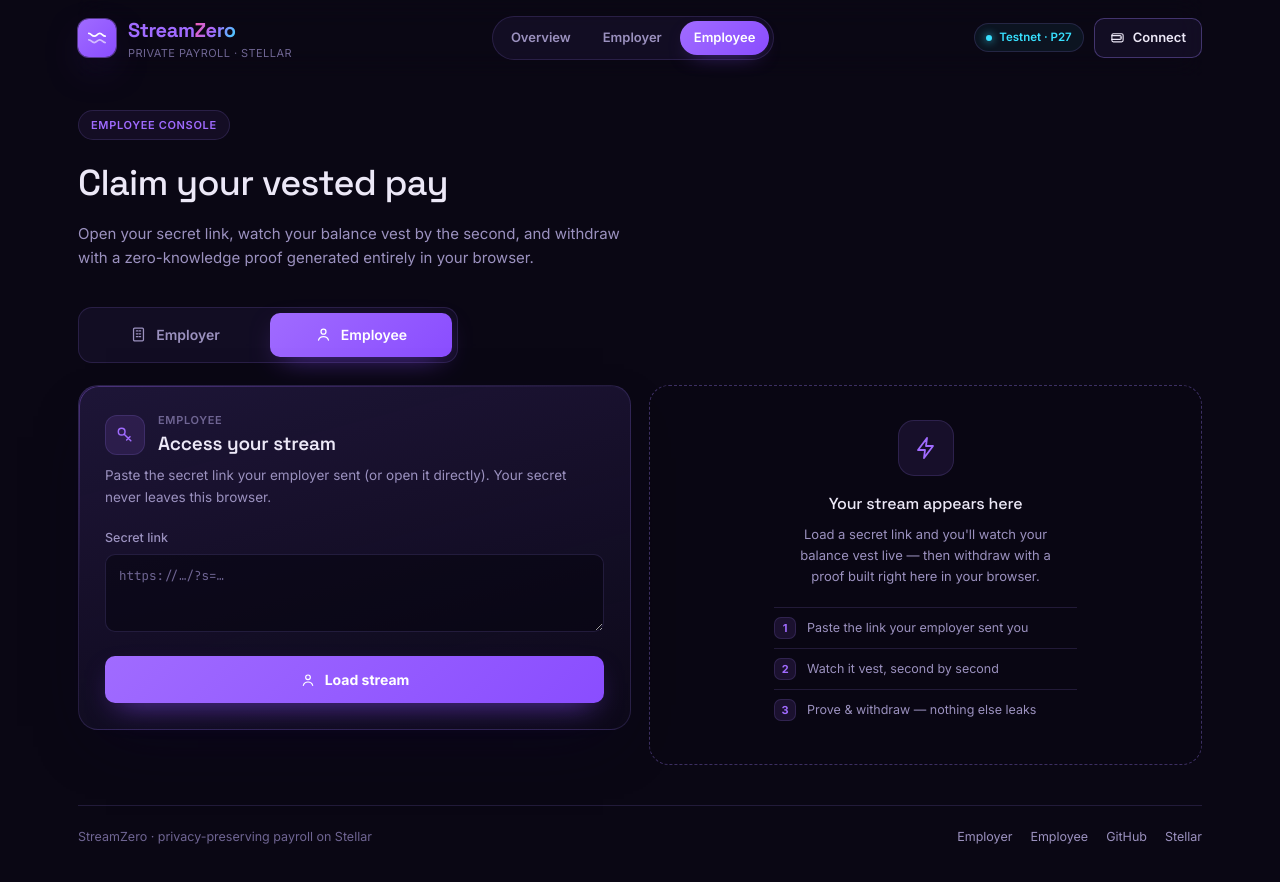
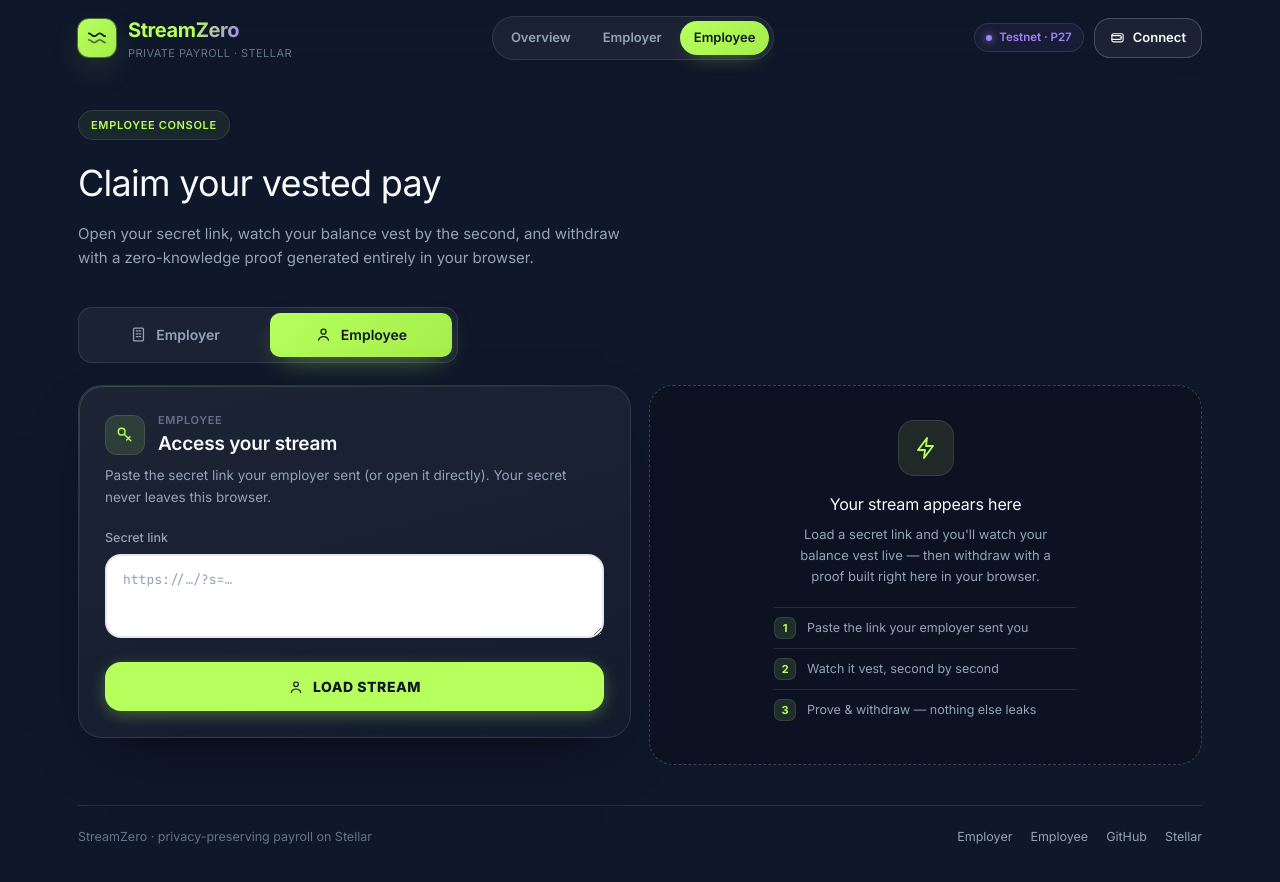
Before and after one commit to ayoubbuoya/stream-zero, a Next.js app in the folder frontend/: page /employee in a window 1280 px wide. Shown: the top 882 px of the page. Built offline with nearby package versions, Linux system fonts and the light colour scheme; what @stellar/stellar-sdk would draw is missing.

Commit message:
feat: update design system to "Neon Vault"; enhance color palette and component styles for a futuristic look

```diff
--- a/frontend/src/app/globals.css
+++ b/frontend/src/app/globals.css
@@ -1,62 +1,74 @@
 @import "tailwindcss";
 
 /* ============================================================
-   StreamZero — "Stellar Violet" design system
-   Vibrant fintech: indigo/violet base, magenta→cyan aurora,
-   glassy surfaces, restrained motion.
+   StreamZero — "Neon Vault" design system
+   Dark, premium, futuristic: deep-navy base, neon-green primary
+   accent, soft-purple secondary, glassy white/5 surfaces, light
+   inputs for contrast, restrained glow + motion.
 
    Structure:
      :root            raw design tokens (one source of truth)
      @theme inline    surfaces tokens to Tailwind utilities
-     @layer base      element defaults (body, inputs, links)
-     @layer components  a few reusable primitives (.btn, .surface…)
+     @layer base      element defaults (body, inputs, links, scrollbar)
+     @layer components  reusable primitives (.btn, .surface…)
      keyframes + aurora  effects that don't belong in markup
    Everything else is composed from Tailwind utilities in the JSX.
+
+   Legacy aliases (--violet, --cyan, --magenta) are kept so the
+   existing utility classes keep resolving — they now point at the
+   new green/purple palette, so a remap here re-skins the whole app.
    ============================================================ */
 
 :root {
   /* Surfaces */
-  --bg: #0a0714;
-  --bg-2: #0d0a1c;
-  --panel: rgba(26, 19, 48, 0.55);
-  --panel-solid: #161029;
-  --panel-2: rgba(38, 28, 70, 0.55);
-  --border: rgba(160, 130, 255, 0.16);
-  --border-strong: rgba(160, 130, 255, 0.34);
+  --bg: #0f172a;
+  --bg-2: #0b1120;
+  --panel: rgba(255, 255, 255, 0.05);
+  --panel-solid: #111827;
+  --panel-2: rgba(255, 255, 255, 0.07);
+  --border: rgba(255, 255, 255, 0.1);
+  --border-strong: rgba(255, 255, 255, 0.2);
 
   /* Ink */
-  --text: #ece8f7;
-  --muted: #9b91bf;
-  --faint: #6f6593;
+  --text: #f8fafc;
+  --muted: #94a3b8;
+  --faint: #64748b;
 
   /* Brand */
-  --violet: #a06bff;
-  --violet-600: #8a4dff;
-  --magenta: #ff5caa;
-  --cyan: #38e0ff;
-  --accent: var(--violet);
+  --green: #b6ff5c;
+  --green-600: #a5ed4b;
+  --purple: #a183ff;
+  --accent: var(--green);
+
+  /* Legacy aliases → new palette (keeps existing utilities valid) */
+  --violet: var(--green);
+  --violet-600: var(--green-600);
+  --magenta: var(--purple);
+  --cyan: var(--purple);
 
   /* Status */
-  --ok: #45e6a4;
-  --danger: #ff6b88;
-  --warn: #ffce6b;
+  --ok: #b6ff5c;
+  --danger: #ef4444;
+  --danger-text: #fca5a5;
+  --warn: #fbbf24;
 
   /* Gradients */
-  --grad-brand: linear-gradient(120deg, #ff5caa 0%, #a06bff 48%, #38e0ff 100%);
-  --grad-violet: linear-gradient(135deg, #a06bff, #8a4dff);
-  --grad-panel: linear-gradient(165deg, rgba(46, 33, 84, 0.55), rgba(18, 13, 36, 0.35));
+  --grad-brand: linear-gradient(120deg, #b6ff5c 0%, #a183ff 100%);
+  --grad-violet: linear-gradient(135deg, #b6ff5c, #a5ed4b);
+  --grad-panel: linear-gradient(165deg, rgba(255, 255, 255, 0.06), rgba(255, 255, 255, 0.02));
 
   /* Shadow / glow */
-  --shadow: 0 24px 60px -28px rgba(10, 4, 30, 0.9);
-  --glow-violet: 0 0 0 1px rgba(160, 107, 255, 0.5), 0 14px 40px -12px rgba(138, 77, 255, 0.55);
+  --shadow: 0 24px 60px -28px rgba(0, 0, 0, 0.7);
+  --glow-green: 0 0 0 1px rgba(182, 255, 92, 0.35), 0 12px 34px -10px rgba(182, 255, 92, 0.45);
+  --glow-violet: var(--glow-green); /* legacy alias */
 }
 
 /* ------------------------------------------------------------
    Tokens → Tailwind utilities. `inline` reuses the :root vars,
    so there is exactly one source of truth. This unlocks:
-     colors  → bg-violet, text-muted, border-border-strong, …
+     colors  → bg-violet (green), text-cyan (purple), text-ok, …
      panels  → bg-panel, bg-bg, bg-bg-2
-     fonts   → font-display / font-sans / font-mono
+     fonts   → font-display / font-sans / font-mono  (all Inter)
      radii   → rounded-sm / rounded / rounded-lg / rounded-xl
      shadows → shadow-panel / shadow-glow
      motion  → animate-rise / animate-shimmer / animate-ping-slow
@@ -77,22 +89,24 @@
   --color-violet-600: var(--violet-600);
   --color-magenta: var(--magenta);
   --color-cyan: var(--cyan);
+  --color-green: var(--green);
+  --color-purple: var(--purple);
 
   --color-ok: var(--ok);
-  --color-danger: var(--danger);
+  --color-danger: var(--danger-text);
   --color-warn: var(--warn);
 
-  --font-display: var(--font-display), var(--font-sans), sans-serif;
+  --font-display: var(--font-sans), ui-sans-serif, system-ui, sans-serif;
   --font-sans: var(--font-sans), ui-sans-serif, system-ui, sans-serif;
   --font-mono: var(--font-mono), ui-monospace, monospace;
 
-  --radius-sm: var(--r-sm, 10px);
-  --radius: var(--r, 14px);
-  --radius-lg: var(--r-lg, 20px);
-  --radius-xl: var(--r-xl, 26px);
+  --radius-sm: 16px;
+  --radius: 20px;
+  --radius-lg: 24px;
+  --radius-xl: 32px;
 
   --shadow-panel: var(--shadow);
-  --shadow-glow: var(--glow-violet);
+  --shadow-glow: var(--glow-green);
 
   --animate-rise: rise 0.55s cubic-bezier(0.2, 0.7, 0.2, 1) both;
   --animate-shimmer: shimmer 3s linear infinite;
@@ -104,6 +118,9 @@
 /* ---------- Base ---------- */
 
 @layer base {
+  html {
+    scroll-behavior: smooth;
+  }
   html,
   body {
     margin: 0;
@@ -119,49 +136,71 @@
     overflow-x: hidden;
   }
   a {
-    color: var(--violet);
+    color: var(--green);
     text-decoration: none;
   }
   ::selection {
-    background: rgba(160, 107, 255, 0.45);
-    color: #fff;
+    background: rgba(182, 255, 92, 0.35);
+    color: #0f172a;
   }
 
-  /* Form controls share one look across the app */
+  /* Light inputs inside dark cards — high contrast, neon-green focus */
   input,
   textarea {
     width: 100%;
-    background: rgba(8, 5, 18, 0.6);
-    border: 1px solid var(--border);
-    border-radius: var(--radius-sm);
-    color: var(--text);
-    padding: 12px 13px;
-    font-size: 14px;
+    background: #ffffff;
+    border: 2px solid #e2e8f0;
+    border-radius: 16px;
+    color: #0f172a;
+    padding: 14px 16px;
+    font-size: 16px;
     font-family: inherit;
-    transition: border-color 0.18s, box-shadow 0.18s;
+    transition: border-color 0.2s, box-shadow 0.2s;
   }
   input:focus,
   textarea:focus {
     outline: none;
-    border-color: var(--violet);
-    box-shadow: 0 0 0 3px rgba(160, 107, 255, 0.16);
+    border-color: var(--green);
+    box-shadow: 0 0 0 3px rgba(182, 255, 92, 0.25);
   }
   input::placeholder,
   textarea::placeholder {
-    color: var(--faint);
+    color: #94a3b8;
   }
   textarea {
     resize: vertical;
-    min-height: 78px;
+    min-height: 84px;
     font-family: var(--font-mono), monospace;
-    font-size: 12.5px;
+    font-size: 13px;
+  }
+
+  /* Custom scrollbar — narrow, dark track, slate thumb */
+  * {
+    scrollbar-width: thin;
+    scrollbar-color: #334155 transparent;
+  }
+  ::-webkit-scrollbar {
+    width: 10px;
+    height: 10px;
+  }
+  ::-webkit-scrollbar-track {
+    background: transparent;
+  }
+  ::-webkit-scrollbar-thumb {
+    background: #334155;
+    border-radius: 999px;
+    border: 2px solid transparent;
+    background-clip: padding-box;
+  }
+  ::-webkit-scrollbar-thumb:hover {
+    background: #475569;
   }
 }
 
 /* ---------- Reusable primitives ---------- */
 
 @layer components {
-  /* Glassy surface with the signature gradient hairline */
+  /* Glassy surface with a subtle neon hairline */
   .surface {
     position: relative;
     background: var(--grad-panel);
@@ -176,15 +215,15 @@
     inset: 0;
     border-radius: inherit;
     padding: 1px;
-    background: linear-gradient(160deg, rgba(160, 107, 255, 0.5), transparent 40%);
+    background: linear-gradient(160deg, rgba(182, 255, 92, 0.32), transparent 42%);
     -webkit-mask: linear-gradient(#000 0 0) content-box, linear-gradient(#000 0 0);
     -webkit-mask-composite: xor;
     mask-composite: exclude;
     pointer-events: none;
-    opacity: 0.7;
+    opacity: 0.6;
   }
 
-  /* Primary / secondary buttons */
+  /* Primary button — neon green, dark ink, bold uppercase, soft glow */
   .btn {
     position: relative;
     display: inline-flex;
@@ -192,43 +231,52 @@
     justify-content: center;
     gap: 9px;
     border: none;
-    border-radius: var(--radius-sm);
-    padding: 13px 18px;
+    border-radius: 16px;
+    padding: 14px 22px;
     font-size: 14px;
-    font-weight: 700;
+    font-weight: 800;
+    letter-spacing: 0.04em;
+    text-transform: uppercase;
     font-family: inherit;
     cursor: pointer;
-    color: #fff;
+    color: #0f172a;
     text-decoration: none;
-    background: var(--grad-violet);
-    box-shadow: 0 12px 30px -12px rgba(138, 77, 255, 0.7);
-    transition: transform 0.15s, box-shadow 0.2s, filter 0.2s;
+    background: var(--green);
+    box-shadow: 0 4px 16px rgba(182, 255, 92, 0.3);
+    transition: transform 0.2s, box-shadow 0.2s, background 0.2s;
     overflow: hidden;
   }
   .btn:hover:not(:disabled) {
+    background: var(--green-600);
     transform: translateY(-1px);
-    filter: brightness(1.07);
-    box-shadow: 0 18px 38px -12px rgba(138, 77, 255, 0.8);
+    box-shadow: 0 6px 22px rgba(182, 255, 92, 0.4);
   }
   .btn:active:not(:disabled) {
     transform: translateY(0);
   }
   .btn:disabled {
-    opacity: 0.55;
+    opacity: 0.5;
     cursor: not-allowed;
   }
+  /* Dark spinner reads on the neon-green primary surface */
+  .btn:not(.btn-secondary) .spinner {
+    border-color: rgba(15, 23, 42, 0.25);
+    border-top-color: #0f172a;
+  }
+
+  /* Secondary button — dark transparent glass */
   .btn-secondary {
-    background: var(--panel-2);
+    background: rgba(255, 255, 255, 0.05);
     color: var(--text);
-    border: 1px solid var(--border-strong);
+    border: 1px solid var(--border);
     box-shadow: none;
   }
   .btn-secondary:hover:not(:disabled) {
-    border-color: var(--violet);
-    filter: none;
+    background: rgba(255, 255, 255, 0.1);
+    border-color: var(--border-strong);
   }
 
-  /* Brand gradient text */
+  /* Brand gradient text — neon green → soft purple */
   .text-grad {
     background: var(--grad-brand);
     -webkit-background-clip: text;
@@ -258,7 +306,7 @@
     height: 7px;
     border-radius: 50%;
     background: var(--ok);
-    box-shadow: 0 0 0 0 rgba(69, 230, 164, 0.6);
+    box-shadow: 0 0 0 0 rgba(182, 255, 92, 0.6);
     animation: var(--animate-ping-slow);
   }
 
@@ -286,9 +334,9 @@
   50% { opacity: 0.4; }
 }
 @keyframes ping-slow {
-  0% { box-shadow: 0 0 0 0 rgba(69, 230, 164, 0.55); }
-  70% { box-shadow: 0 0 0 7px rgba(69, 230, 164, 0); }
-  100% { box-shadow: 0 0 0 0 rgba(69, 230, 164, 0); }
+  0% { box-shadow: 0 0 0 0 rgba(182, 255, 92, 0.55); }
+  70% { box-shadow: 0 0 0 7px rgba(182, 255, 92, 0); }
+  100% { box-shadow: 0 0 0 0 rgba(182, 255, 92, 0); }
 }
 @keyframes spin {
   to { transform: rotate(360deg); }
@@ -305,15 +353,15 @@
   z-index: -1;
   overflow: hidden;
   background:
-    radial-gradient(900px 520px at 78% -8%, rgba(56, 224, 255, 0.1), transparent 60%),
-    radial-gradient(1100px 700px at 12% 4%, rgba(255, 92, 170, 0.12), transparent 58%),
+    radial-gradient(900px 520px at 80% -10%, rgba(161, 131, 255, 0.14), transparent 60%),
+    radial-gradient(1100px 700px at 10% 2%, rgba(182, 255, 92, 0.1), transparent 58%),
     var(--bg);
 }
 .aurora-blob {
   position: absolute;
   border-radius: 50%;
   filter: blur(90px);
-  opacity: 0.55;
+  opacity: 0.5;
   will-change: transform;
 }
 .aurora-blob.a {
@@ -321,7 +369,7 @@
   height: 540px;
   top: -160px;
   left: -120px;
-  background: radial-gradient(circle, rgba(255, 92, 170, 0.55), transparent 65%);
+  background: radial-gradient(circle, rgba(182, 255, 92, 0.34), transparent 65%);
   animation: drift 26s ease-in-out infinite;
 }
 .aurora-blob.b {
@@ -329,7 +377,7 @@
   height: 600px;
   top: -200px;
   right: -180px;
-  background: radial-gradient(circle, rgba(56, 224, 255, 0.45), transparent 65%);
+  background: radial-gradient(circle, rgba(161, 131, 255, 0.42), transparent 65%);
   animation: drift 32s ease-in-out infinite reverse;
 }
 .aurora-blob.c {
@@ -337,15 +385,15 @@
   height: 520px;
   bottom: -260px;
   left: 30%;
-  background: radial-gradient(circle, rgba(160, 107, 255, 0.5), transparent 65%);
+  background: radial-gradient(circle, rgba(161, 131, 255, 0.38), transparent 65%);
   animation: drift 38s ease-in-out infinite;
 }
 .grid-veil {
   position: absolute;
   inset: 0;
   background-image:
-    linear-gradient(rgba(160, 130, 255, 0.05) 1px, transparent 1px),
-    linear-gradient(90deg, rgba(160, 130, 255, 0.05) 1px, transparent 1px);
+    linear-gradient(rgba(148, 163, 184, 0.05) 1px, transparent 1px),
+    linear-gradient(90deg, rgba(148, 163, 184, 0.05) 1px, transparent 1px);
   background-size: 46px 46px;
   mask-image: radial-gradient(circle at 50% 0%, #000 0%, transparent 70%);
 }
--- a/frontend/src/app/layout.tsx
+++ b/frontend/src/app/layout.tsx
@@ -1,17 +1,12 @@
 import type { Metadata } from "next";
-import { Space_Grotesk, Inter, JetBrains_Mono } from "next/font/google";
+import { Inter, JetBrains_Mono } from "next/font/google";
 import "./globals.css";
 import { WalletProvider } from "@/components/WalletProvider";
 import SiteHeader from "@/components/SiteHeader";
 import SiteFooter from "@/components/SiteFooter";
 
-const display = Space_Grotesk({
-  subsets: ["latin"],
-  weight: ["500", "600", "700"],
-  variable: "--font-display",
-  display: "swap",
-});
-
+// Inter is the single brand typeface (headings + body); the design
+// system surfaces it through both --font-display and --font-sans.
 const sans = Inter({
   subsets: ["latin"],
   variable: "--font-sans",
@@ -37,7 +32,7 @@
   readonly children: React.ReactNode;
 }) {
   return (
-    <html lang="en" className={`${display.variable} ${sans.variable} ${mono.variable}`}>
+    <html lang="en" className={`${sans.variable} ${mono.variable}`}>
       <body>
         {/* Ambient aurora field — purely decorative, sits behind everything. */}
         <div className="aurora" aria-hidden="true">
--- a/frontend/src/app/page.tsx
+++ b/frontend/src/app/page.tsx
@@ -109,7 +109,7 @@
             <div className="surface group relative rounded-lg p-[22px] [transform:rotate(-1.1deg)] transition-transform duration-300 hover:[transform:rotate(0deg)_translateY(-2px)]">
               <div className="mb-[18px] flex items-center justify-between">
                 <div className="flex items-center gap-[11px]">
-                  <span className="bg-grad-violet grid h-[38px] w-[38px] place-items-center rounded-[11px] font-display text-sm font-bold text-white shadow-glow">
+                  <span className="bg-grad-violet grid h-[38px] w-[38px] place-items-center rounded-[11px] font-display text-sm font-bold text-bg shadow-glow">
                     AK
                   </span>
                   <div>
@@ -295,7 +295,7 @@
               </ul>
             </div>
             <div className="rounded-[14px] border border-border bg-[rgba(8,5,18,0.35)] p-[18px]">
-              <span className="mb-3.5 inline-flex rounded-full border border-cyan/30 bg-cyan/[0.08] px-2.5 py-1 text-[11px] font-bold uppercase tracking-[0.06em] text-cyan">
+              <span className="mb-3.5 inline-flex rounded-full border border-ok/30 bg-ok/[0.08] px-2.5 py-1 text-[11px] font-bold uppercase tracking-[0.06em] text-ok">
                 Public
               </span>
               <ul className="m-0 list-none p-0">
@@ -303,7 +303,7 @@
                   (t) => (
                     <li
                       key={t}
-                      className="relative py-[7px] pl-[18px] text-[13.5px] leading-[1.5] text-muted before:absolute before:left-0 before:top-[14px] before:h-1.5 before:w-1.5 before:rounded-full before:bg-cyan before:content-['']"
+                      className="relative py-[7px] pl-[18px] text-[13.5px] leading-[1.5] text-muted before:absolute before:left-0 before:top-[14px] before:h-1.5 before:w-1.5 before:rounded-full before:bg-ok before:content-['']"
                     >
                       {t}
                     </li>
--- a/frontend/src/components/RoleTabs.tsx
+++ b/frontend/src/components/RoleTabs.tsx
@@ -10,7 +10,7 @@
 
   const tab = (active: boolean) =>
     `flex items-center justify-center gap-[9px] rounded-[10px] px-[14px] py-3 text-sm font-semibold transition-colors ${
-      active ? "bg-grad-violet text-white shadow-[0_10px_30px_-12px_rgba(138,77,255,0.7)]" : "text-muted hover:text-text"
+      active ? "bg-grad-violet text-bg shadow-[0_10px_30px_-12px_rgba(182,255,92,0.6)]" : "text-muted hover:text-text"
     }`;
 
   return (
--- a/frontend/src/components/SiteHeader.tsx
+++ b/frontend/src/components/SiteHeader.tsx
@@ -19,7 +19,7 @@
   return (
     <header className="sticky top-0 z-40 mb-2 flex items-center justify-between gap-4 py-4 backdrop-blur-[14px]">
       <Link href="/" className="flex items-center gap-3 no-underline">
-        <span className="bg-grad-violet grid h-[38px] w-[38px] shrink-0 place-items-center rounded-[11px] text-white shadow-glow">
+        <span className="bg-grad-violet grid h-[38px] w-[38px] shrink-0 place-items-center rounded-[11px] text-bg shadow-glow">
           <StreamIcon size={22} />
         </span>
         <div className="flex flex-col leading-none">
@@ -42,7 +42,7 @@
               href={item.href}
               className={`rounded-full px-3.5 py-[7px] text-[13px] font-semibold transition-colors ${
                 active
-                  ? "bg-grad-violet text-white shadow-[0_8px_22px_-12px_rgba(138,77,255,0.8)]"
+                  ? "bg-grad-violet text-bg shadow-[0_8px_22px_-12px_rgba(182,255,92,0.7)]"
                   : "text-muted hover:text-text"
               }`}
             >
```
